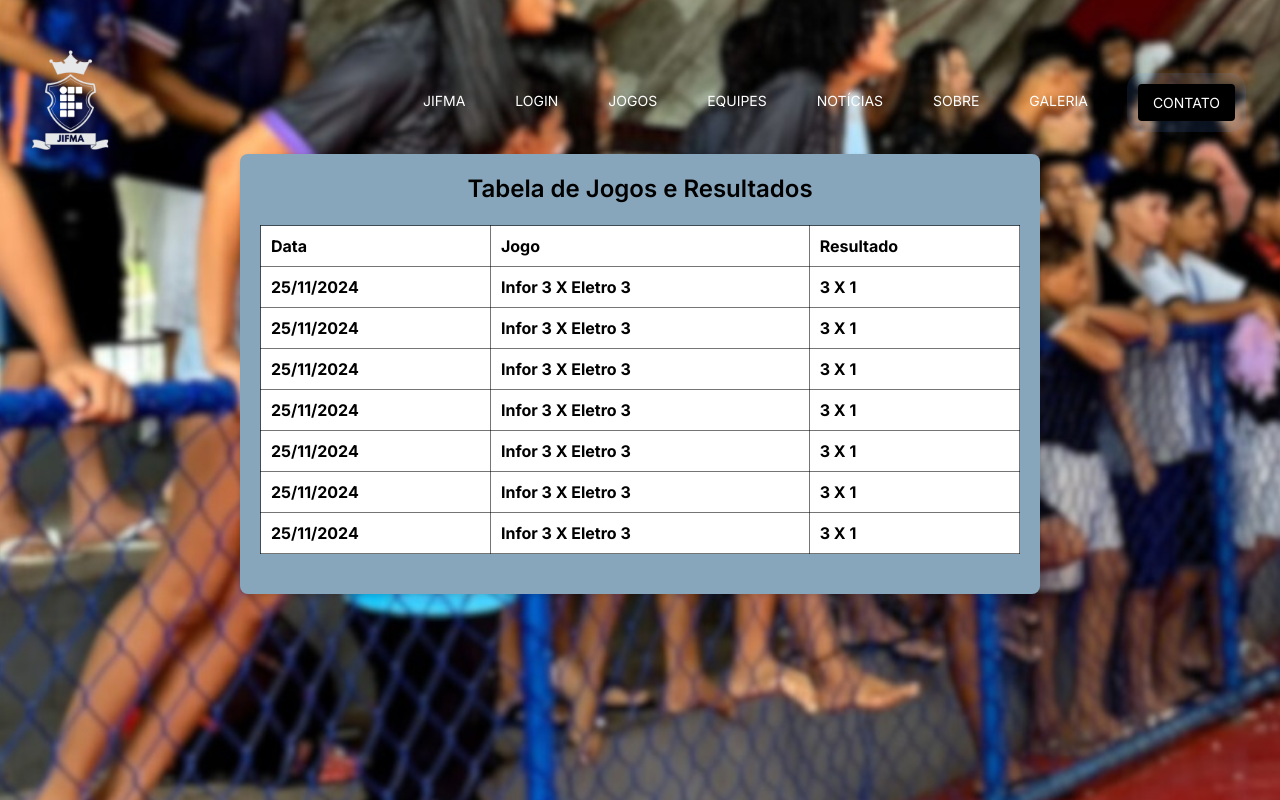
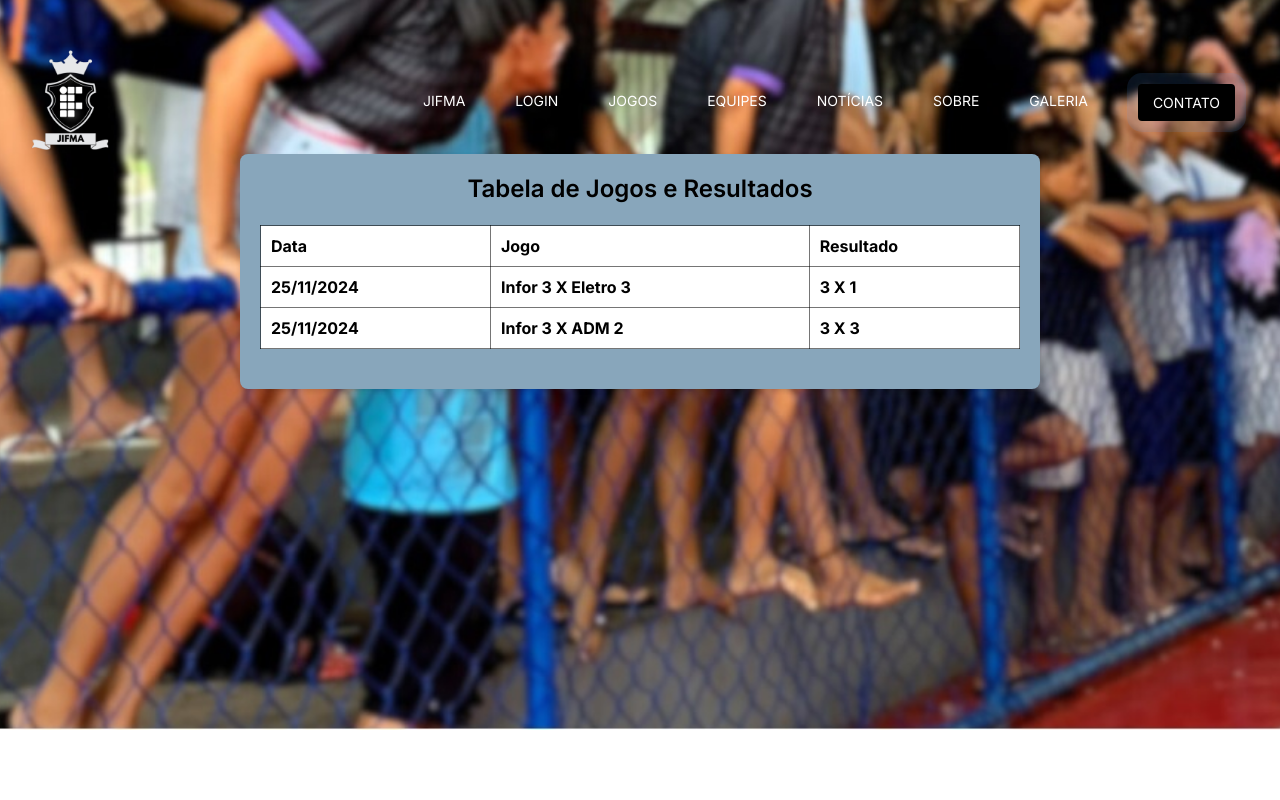
Before and after one commit to ProjetoJifma/site-apresenta-o, a PHP site: page /testepaginajogos.php in a window 1280 px wide. Run offline with PHP 8.4, Linux system fonts and the light colour scheme; lists and menus that the app fills with data are empty.

Commit message:
Add files via upload

```diff
--- a/testepaginajogos.php
+++ b/testepaginajogos.php
@@ -45,38 +45,8 @@
 
                 <tr>
                     <th>25/11/2024</th>
-                    <th>Infor 3 X Eletro 3</th>
-                    <th>3 X 1</th>
-                </tr>
-
-                <tr>
-                    <th>25/11/2024</th>
-                    <th>Infor 3 X Eletro 3</th>
-                    <th>3 X 1</th>
-                </tr>
-
-                <tr>
-                    <th>25/11/2024</th>
-                    <th>Infor 3 X Eletro 3</th>
-                    <th>3 X 1</th>
-                </tr>
-
-                <tr>
-                    <th>25/11/2024</th>
-                    <th>Infor 3 X Eletro 3</th>
-                    <th>3 X 1</th>
-                </tr>
-
-                <tr>
-                    <th>25/11/2024</th>
-                    <th>Infor 3 X Eletro 3</th>
-                    <th>3 X 1</th>
-                </tr>
-
-                <tr>
-                    <th>25/11/2024</th>
-                    <th>Infor 3 X Eletro 3</th>
-                    <th>3 X 1</th>
+                    <th>Infor 3 X ADM 2</th>
+                    <th>3 X 3</th>
                 </tr>
             </thead>
             <tbody>
```
